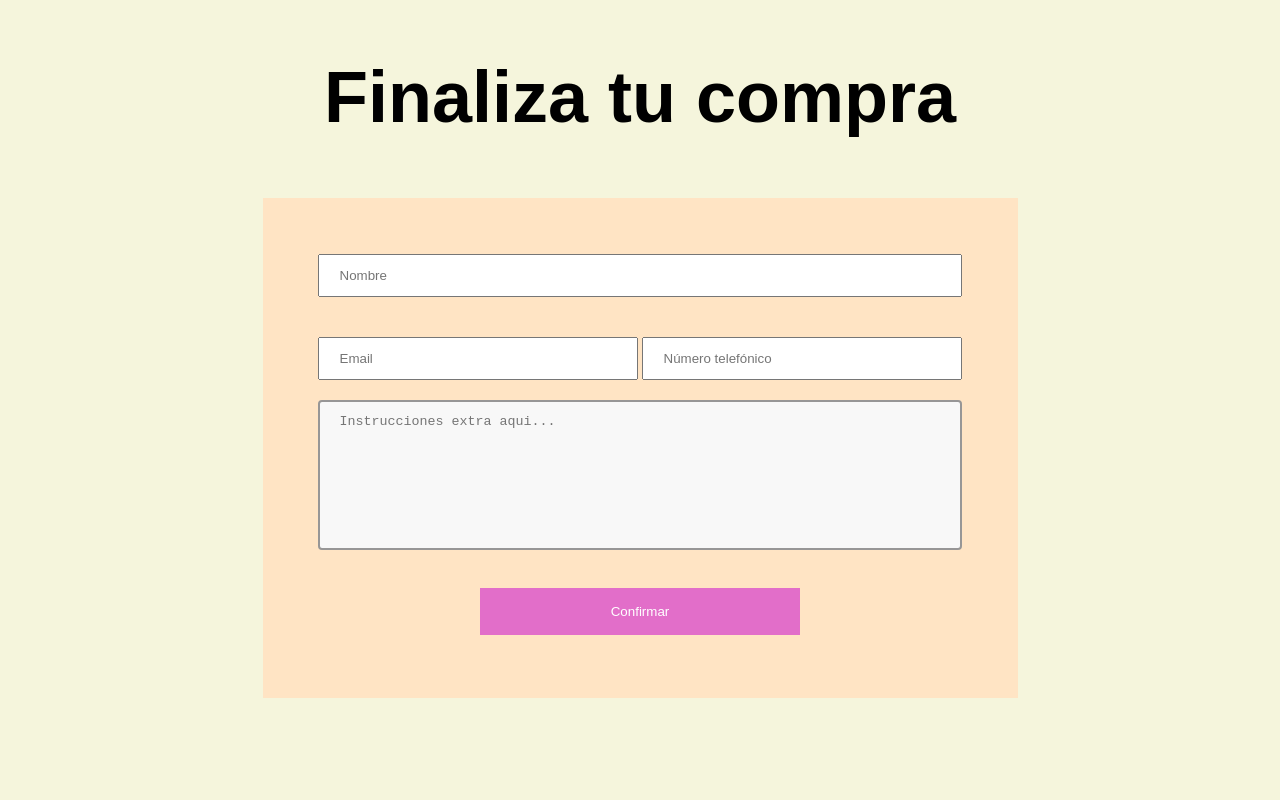
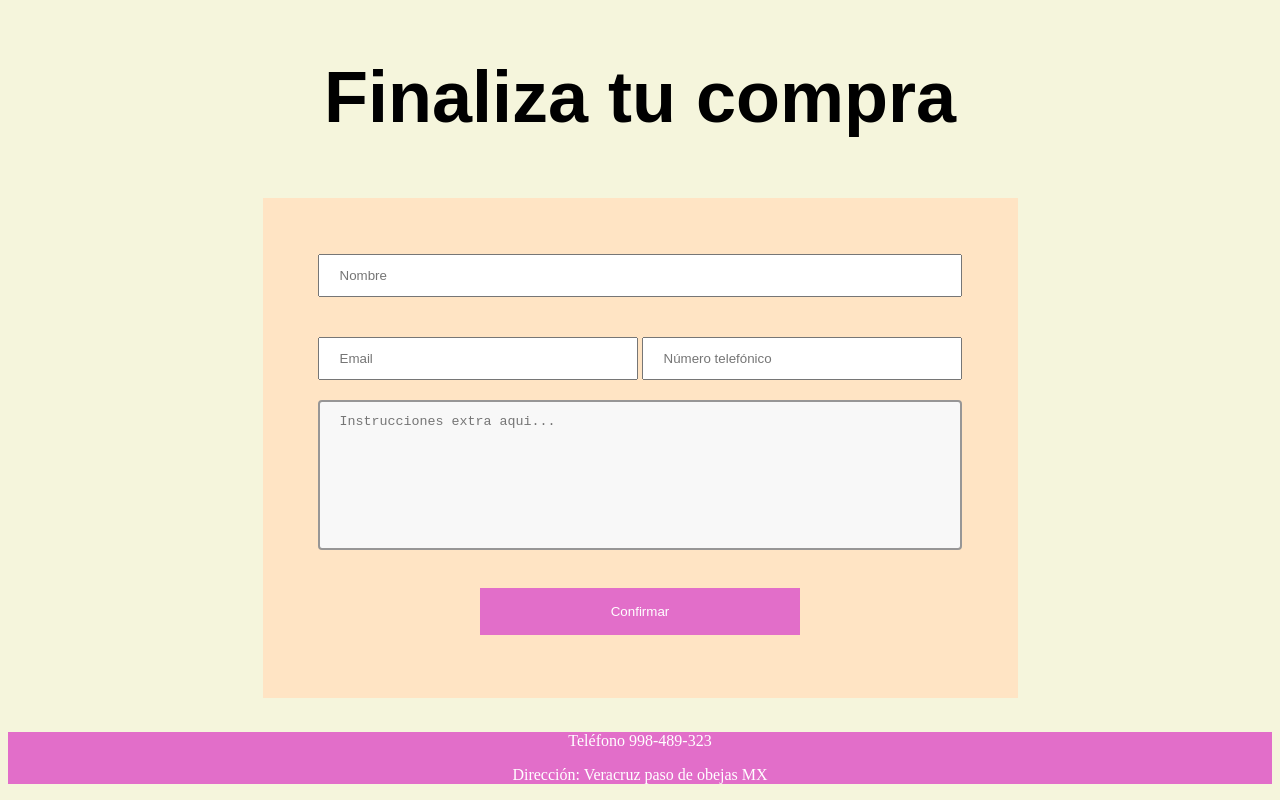
Before and after one commit to PlayerOneV/CakeWorld, a plain HTML site: page index.html in a window 1280 px wide. Shown: the part 2299-3099 px from the top of the page. Before the commit the page ends 3023 px from the top, so only its background shows below. Drawn offline with Linux system fonts and the light colour scheme.

Commit message:
Add files via upload

```diff
--- a/index.html
+++ b/index.html
@@ -85,5 +85,9 @@
         </div>
     </section>
     <br>
+    <div class="footer">
+        <p>Teléfono 998-489-323</p>
+        <p>Dirección: Veracruz paso de obejas MX</p>
+    </div>
 </body>
 </html>
--- a/menu.css
+++ b/menu.css
@@ -24,4 +24,14 @@
 
 .menu li a:hover {
     background-color: #111;
-  }
+}
+
+.footer {
+    position: sticky;
+    top: 100vh;
+    width:100%;
+    margin: 0;
+    background-color: rgb(226, 110, 201);
+    color: white;
+    text-align: center;
+}
```
